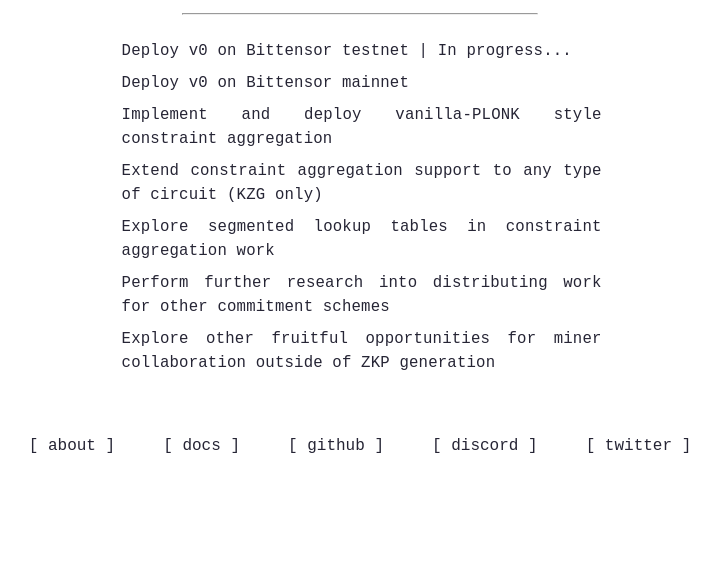
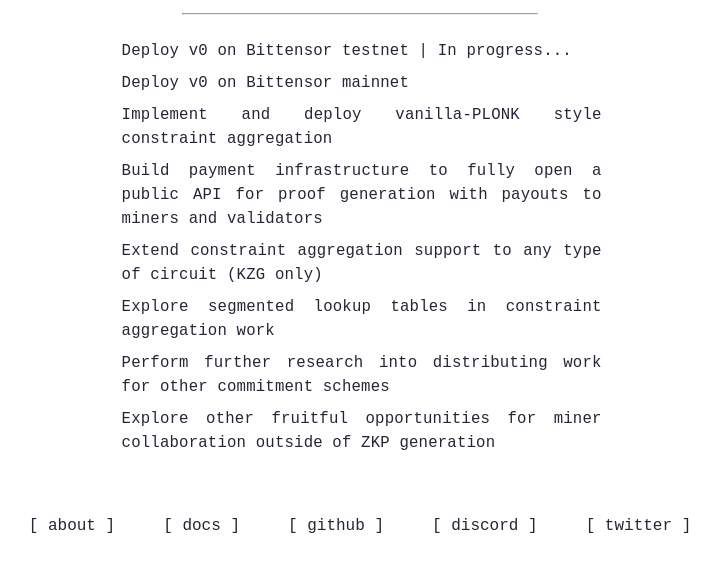
Before and after one commit to apollozkp/site, a plain HTML site: page roadmap.html in a window 1280 px wide. Shown: the part 174-746 px from the top of the page, without its empty margins (280-1000 px from the left). Drawn offline with Linux system fonts and the light colour scheme.

Commit message:
add roadmap entry

```diff
--- a/roadmap.html
+++ b/roadmap.html
@@ -22,6 +22,7 @@
               <li>Deploy v0 on Bittensor testnet | In progress...</li>
               <li>Deploy v0 on Bittensor mainnet</li>
               <li>Implement and deploy vanilla-PLONK style constraint aggregation</li>
+              <li>Build payment infrastructure to fully open a public API for proof generation with payouts to miners and validators</li>
               <li>Extend constraint aggregation support to any type of circuit (KZG only)</li>
               <li>Explore segmented lookup tables in constraint aggregation work</li>
               <li>Perform further research into distributing work for other commitment schemes</li>
```
